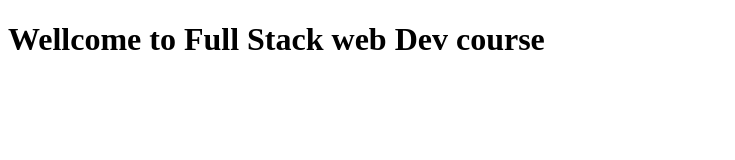
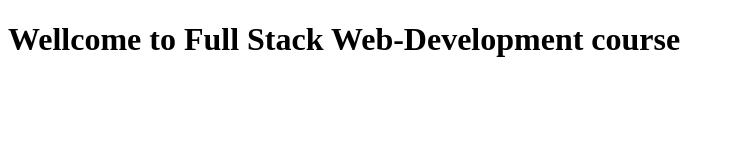
Before and after one commit to AjabGul/fullstack-web-dev-coursera, a plain HTML site: page index.html in a window 1280 px wide. Shown: the whole page, without its empty margins (0-735 px from the left). Drawn offline with Linux system fonts and the light colour scheme.

Commit message:
second commit

```diff
--- a/index.html
+++ b/index.html
@@ -7,6 +7,6 @@
     <title>Full Stack Web Dev</title>
   </head>
   <body>
-    <h1>Wellcome to Full Stack web Dev course</h1>
+    <h1>Wellcome to Full Stack Web-Development course</h1>
   </body>
 </html>
```
